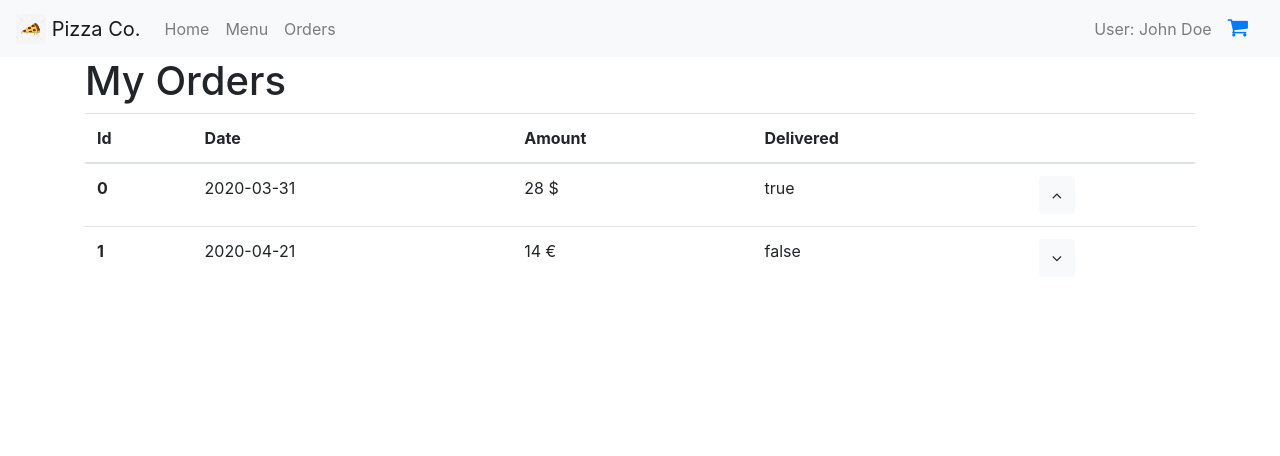
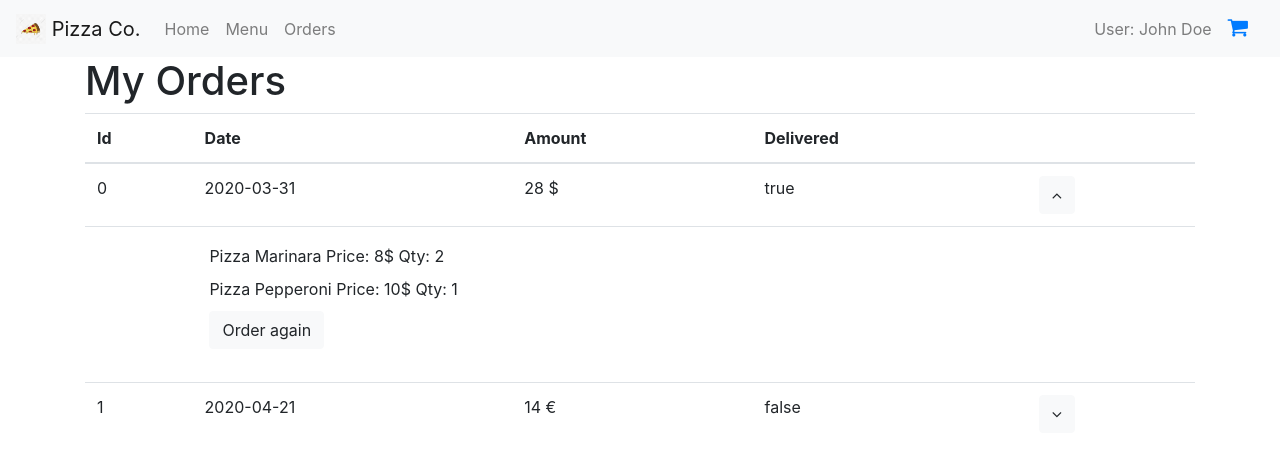
Before and after one commit to sovcharov/pizza, an Angular app: page /orders in a window 1280 px wide. Both pictures are taken after a click on the button 1056 px from the left and 195 px from the top of the page. Shown: the top 456 px of the page. Built offline with nearby package versions, Linux system fonts and the light colour scheme.

Commit message:
Order details show and hide

```diff
--- a/src/app/pages/orders/orders.component.html
+++ b/src/app/pages/orders/orders.component.html
@@ -7,24 +7,47 @@
       <table class="table">
         <thead>
           <tr>
-            <th scope="col">Id</th>
-            <th scope="col">Date</th>
-            <th scope="col">Amount</th>
-            <th scope="col">Delivered</th>
-            <th scope="col"></th>
+            <th class="col-xs-1">Id</th>
+            <th class="col-xs-3">Date</th>
+            <th class="col-xs-2">Amount</th>
+            <th class="col-xs-2">Delivered</th>
+            <th class="col-xs-2"></th>
           </tr>
         </thead>
         <ng-container class="" *ngFor = "let order of orders; let i = index" >
           <tr>
-            <th scope="row">{{i}}</th>
+            <td>{{i}}</td>
             <td>{{order.date}}</td>
             <td>{{order.amountPaid}} {{getCurrencyMark(order.currency)}}</td>
             <td>{{order.delivered}}</td>
-            <th scope="col">
+            <td>
               <button *ngIf = "!order.show" (click) = "showOrder(order.id, i)" class="btn btn-light"><i class="fa fa-angle-down"></i></button>
 
               <button *ngIf = "order.show" (click) = "showOrder(order.id, i)" class="btn btn-light"><i class="fa fa-angle-up"></i></button>
-            </th>
+            </td>
+
+          </tr>
+
+          <tr *ngIf = "order.show">
+            <td>
+            </td>
+            <td colspan = "6">
+            <table class="table table-sm table-borderless">
+              <ng-container class="" *ngFor = "let pizza of order.cart; let i = index" >
+                <tr>
+                  <td>
+                    Pizza {{getPizzaName(pizza.itemId)}} Price: {{(pizza.price)}}{{getCurrencyMark(order.currency)}} Qty: {{pizza.qty}}
+                  </td>
+
+                </tr>
+              </ng-container>
+              <tr>
+                <td colspan = "6">
+                  <button (click) = "showOrder(order.id, i)" class="btn btn-light">Order again</button>
+                </td>
+              </tr>
+            </table>
+            </td>
           </tr>
         </ng-container>
       </table>
--- a/src/app/pages/orders/orders.component.ts
+++ b/src/app/pages/orders/orders.component.ts
@@ -2,6 +2,7 @@ import { Component, OnInit } from '@angular/core';
 import { UserService } from './../../../services/user.service';
 import { CurrencyService } from './../../../services/currency.service';
 import { OrdersService } from './../../../services/orders.service';
+import { InventoryService } from './../../../services/inventory.service';
 
 
 @Component({
@@ -15,6 +16,7 @@ export class OrdersComponent implements OnInit {
   orders: any = [];
   constructor(
     private currencyService: CurrencyService,
+    private inventoryService: InventoryService,
     private userService: UserService,
     private ordersService: OrdersService
 
@@ -28,6 +30,7 @@ export class OrdersComponent implements OnInit {
     this.ordersService.getOrders(user, data => {
       for (let i = 0; i < data.length; i += 1) {
         data[i].show = false;
+        data[i].loading = false;
       }
       this.orders = data;
     });
@@ -49,4 +52,8 @@ export class OrdersComponent implements OnInit {
     }
   }
 
+  public getPizzaName (id) {
+    return this.inventoryService.getNameById(id);
+  }
+
 }
--- a/src/assets/data/testOrders.json
+++ b/src/assets/data/testOrders.json
@@ -9,9 +9,14 @@
     "shippingCost": "5",
     "cart": [
       {
-        "itemId": 3,
+        "itemId": "3",
         "qty": 2,
         "price": 8
+      },
+      {
+        "itemId": "2",
+        "qty": 1,
+        "price": 10
       }
     ],
     "delivered": true
--- a/src/services/inventory.service.ts
+++ b/src/services/inventory.service.ts
@@ -6,7 +6,9 @@ import { ServerService } from './server.service';
 })
 export class InventoryService {
 
-  constructor(private serverService: ServerService) { }
+  constructor(
+    private serverService: ServerService
+  ) { }
   public menu: any = [];
 
   private loadMenu (callback) {
@@ -27,11 +29,22 @@ export class InventoryService {
   }
 
   public getNameById (id) {
-      for (let i = 0; i < this.menu.length; i += 1) {
-        if (this.menu[i].id === id) {
-          return this.menu[i].name;
-        }
+    if(this.menu.length) {
+      return this.findPizza(id).name;
+    } else {
+      this.loadMenu((data)=>{
+        this.menu = data;
+        return this.findPizza(id).name;
+      });
+    }
+  }
+
+  private findPizza (id) {
+    for (let i = 0; i < this.menu.length; i += 1) {
+      if (this.menu[i].id === id) {
+        return this.menu[i];
       }
+    }
   }
 
 
--- a/src/services/orders.service.ts
+++ b/src/services/orders.service.ts
@@ -22,18 +22,15 @@ export class OrdersService {
 
   public getOrders (user, callback) {
     this.serverService.getOrders(user).subscribe(res=>{
-      console.log(res);
       this.orders = res;
       callback(res);
     });
   }
 
   public getOrder (user, callback) {
-    // this.serverService.getOrders(user).subscribe(res=>{
-    //   console.log(res);
-    //   this.orders = res;
-    //   callback(res);
-    // });
+    this.serverService.getOrders(user).subscribe(res=>{
+      callback(res[0].cart);
+    });
   }
 
 }
```
